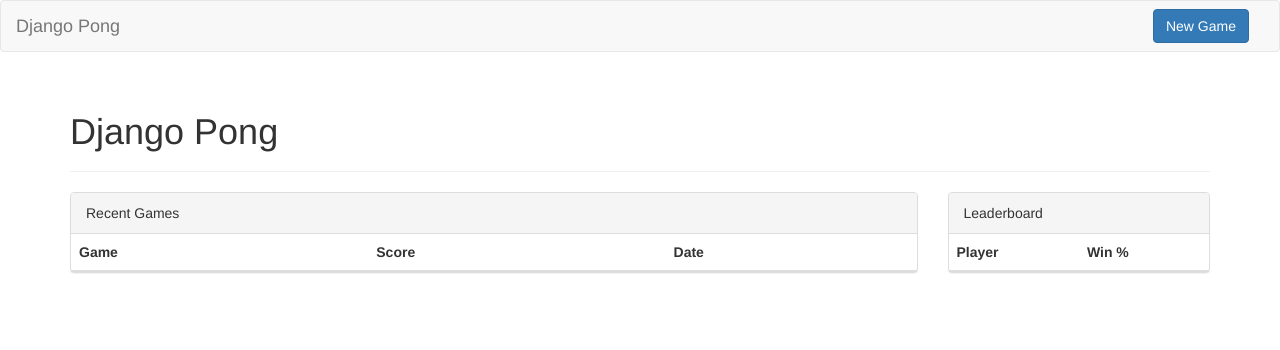
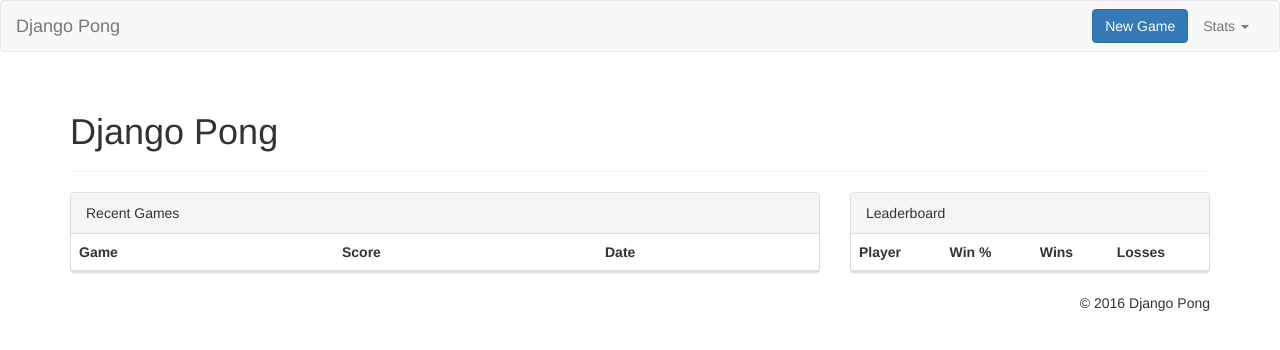
Before and after one commit to grantmcconnaughey/django-pong, a Django app: template pong/templates/pong/index.html in a window 1280 px wide. Shown: the top 350 px of the page. Run offline with Django 3.2, Linux system fonts and the light colour scheme; the template is opened without the code that fills it, so the values that code supplies are empty; some libraries are stand-ins or nearby versions.

Commit message:
Add initial matchup stats

```diff
--- /dev/null
+++ b/TODO.txt
@@ -0,0 +1,5 @@
+TODO
+
+* Add a way to add games that were already played.
+* Add match up report (win percentage between two players).
+* Add Slack notifications when games end.
--- a/pong/templates/pong/base.html
+++ b/pong/templates/pong/base.html
@@ -6,7 +6,7 @@
   <meta http-equiv="X-UA-Compatible" content="IE=edge">
   <meta name="viewport" content="width=device-width, initial-scale=1">
 
-  <title>{% block title %}Feature Request{% endblock %}</title>
+  <title>{% block title %}Django Pong{% endblock %}</title>
 
   <link rel="stylesheet" href="https://maxcdn.bootstrapcdn.com/bootstrap/3.3.6/css/bootstrap.min.css">
   <link rel="stylesheet" href="https://bootswatch.com/lumen/bootstrap.min.css">
@@ -24,7 +24,7 @@
     <div class="container-fluid">
       <!-- Brand and toggle get grouped for better mobile display -->
       <div class="navbar-header">
-        <button type="button" class="navbar-toggle collapsed" data-toggle="collapse" data-target="#bs-example-navbar-collapse-1" aria-expanded="false">
+        <button type="button" class="navbar-toggle collapsed" data-toggle="collapse" data-target="#pong-navbar-collapse" aria-expanded="false">
           <span class="sr-only">Toggle navigation</span>
           <span class="icon-bar"></span>
           <span class="icon-bar"></span>
@@ -34,23 +34,31 @@
       </div>
 
       <!-- Collect the nav links, forms, and other content for toggling -->
-      <div class="collapse navbar-collapse navbar-right" id="bs-example-navbar-collapse-1">
+      <div class="collapse navbar-collapse navbar-right" id="pong-navbar-collapse">
         <a href="{% url 'pong_game_create' %}" class="btn btn-primary navbar-btn">New Game</a>
+        <ul class="nav navbar-nav navbar-right">
+          <li class="dropdown">
+            <a href="#" class="dropdown-toggle" data-toggle="dropdown" role="button" aria-haspopup="true" aria-expanded="false">Stats <span class="caret"></span></a>
+            <ul class="dropdown-menu">
+              <li><a href="{% url 'pong_stats_create_matchup' %}">Matchups</a></li>
+            </ul>
+          </li>
+        </ul>
       </div><!-- /.navbar-collapse -->
     </div><!-- /.container-fluid -->
   </nav>
 
   {% block content %}{% endblock %}
 
-{#  <footer>#}
-{#    <div class="container">#}
-{#      <div class="row">#}
-{#        <div class="col-md-12">#}
-{#          <p class="pull-right">&copy; 2016 Django Pong</p>#}
-{#        </div>#}
-{#      </div>#}
-{#    </div>#}
-{#  </footer>#}
+  <footer>
+    <div class="container">
+      <div class="row">
+        <div class="col-md-12">
+          <p class="pull-right">&copy; 2016 Django Pong</p>
+        </div>
+      </div>
+    </div>
+  </footer>
 
   <script src="https://ajax.googleapis.com/ajax/libs/jquery/1.11.3/jquery.min.js"></script>
   <script src="https://maxcdn.bootstrapcdn.com/bootstrap/3.3.6/js/bootstrap.min.js"></script>
--- a/pong/templates/pong/game/create.html
+++ b/pong/templates/pong/game/create.html
@@ -12,8 +12,6 @@
           <h1>Starting a New Game</h1>
         </div>
 
-        {% bootstrap_form_errors form %}
-
         <form method="post" action="" class="form">
           {% bootstrap_form form %}
           {% csrf_token %}
--- a/pong/templates/pong/index.html
+++ b/pong/templates/pong/index.html
@@ -15,7 +15,7 @@
       </div>
     </div>
     <div class="row">
-      <div class="col-md-9">
+      <div class="col-md-8">
         <div class="panel panel-default">
           <div class="panel-heading">Recent Games</div>
           <div class="table-responsive">
@@ -48,7 +48,7 @@
           </div>
         </div>
         </div>
-        <div class="col-md-3">
+        <div class="col-md-4">
           <div class="panel panel-default">
             <div class="panel-heading">Leaderboard</div>
             <div class="table-responsive">
@@ -57,6 +57,8 @@
                   <tr>
                     <th>Player</th>
                     <th>Win %</th>
+                    <th>Wins</th>
+                    <th>Losses</th>
                   </tr>
                 </thead>
                 <tbody>
@@ -64,6 +66,8 @@
                     <tr>
                       <td><a href="{{ player.get_absolute_url }}">{{ player }}</a></td>
                       <td>{{ player.win_percentage }}%</td>
+                      <td>{{ player.wins.count }}</td>
+                      <td>{{ player.losses.count }}</td>
                     </tr>
                   {% endfor %}
                 </tbody>
--- a/pong/urls.py
+++ b/pong/urls.py
@@ -10,6 +10,11 @@ urlpatterns = [
     url(r'^detail/(?P<pk>\d+)/$', views.GameDetailView.as_view(), name='pong_game_detail'),
     url(r'^add_point/$', views.add_point, name='pong_add_point'),
 
+    # Stats URLs
+    url(r'^stats/create_matchup/$',
+        views.create_matchup,
+        name='pong_stats_create_matchup'),
+
     # Player URLs
     url(r'^player/detail/(?P<pk>\d+)/$',
         views.PlayerDetailView.as_view(),
--- a/runtests.py
+++ b/runtests.py
@@ -25,6 +25,7 @@ try:
         ],
         SITE_ID=1,
         MIDDLEWARE_CLASSES=(),
+        STATIC_URL='/static/',
     )
 
     try:
```
Also changed, not shown: pong/forms.py (+31 -1 lines), pong/models.py (+9 -3 lines), pong/templates/pong/game/detail.html (+13 -4 lines), pong/templates/pong/stats/create_matchup.html (added, +32 -0 lines), pong/views.py (+15 -1 lines), tests/test_models.py (+3 -2 lines), pong/static/img/table.jpg (added), 1 other file.
